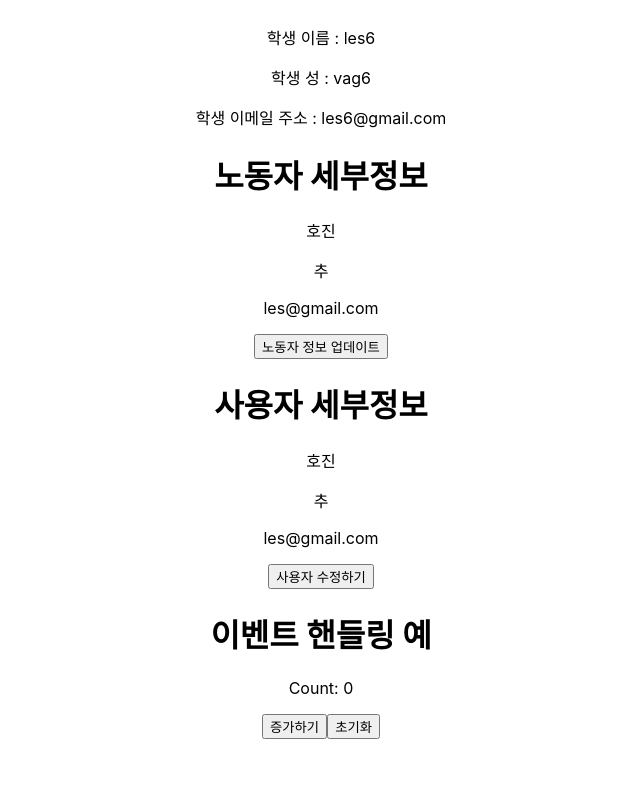
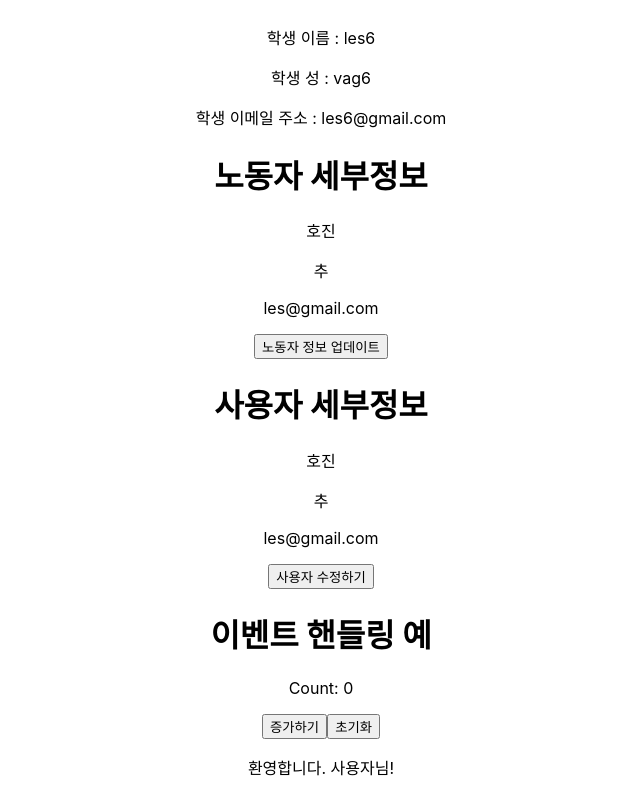
Before and after one commit to seedevk8s/react-basics, a React (Create React App) app: page / in a window 1280 px wide. Shown: the part 2225-3020 px from the top of the page, without its empty margins (319-959 px from the left). Before the commit the page ends 2964 px from the top, so only its background shows below. Built offline with nearby package versions, Linux system fonts and the light colour scheme.

Commit message:
조건에 따라 분기되는 JSX문 작성

```diff
--- a/src/App.js
+++ b/src/App.js
@@ -22,6 +22,7 @@ import Student6 from './components/Student6';
 import Employee from './components/Employee';
 import User from './components/User';
 import EventHandling from './components/EventHandling'
+import ConditionRedering from './components/ConditionRendering';
 
 function App() {
 
@@ -83,6 +84,7 @@ function App() {
       <Employee />
       <User />
       <EventHandling />
+      <ConditionRedering />
     </div>
   );
 }
--- a/src/components/ConditionRendering.js
+++ b/src/components/ConditionRendering.js
@@ -0,0 +1,15 @@
+import { useState } from "react"
+
+const ConditionRedering = () => {
+
+    const [isLoggedIn, setIsLoggedIn] = useState(true)
+
+    if(isLoggedIn) {
+        return <p>환영합니다. 사용자님!</p>
+    } else {
+        return <p>부디 로그인하삼!</p>
+    }
+
+}
+
+export default ConditionRedering
```
